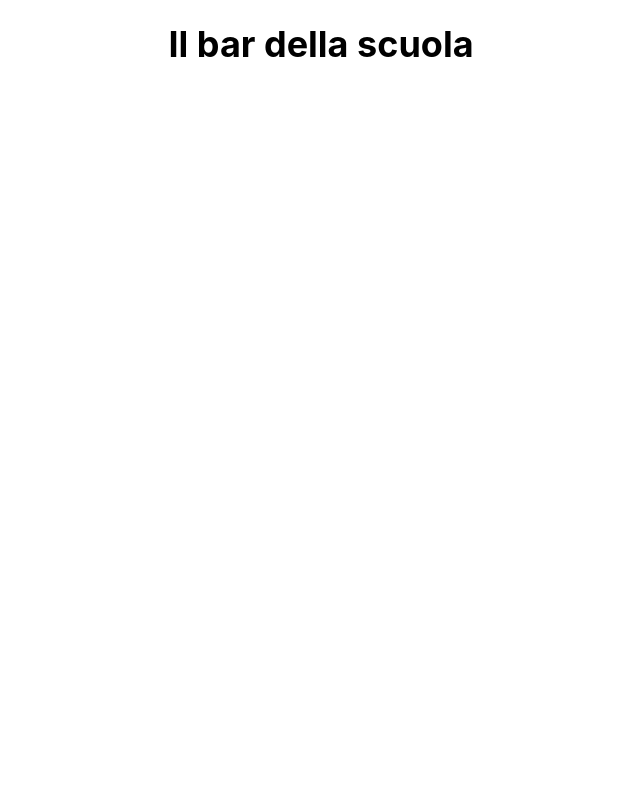
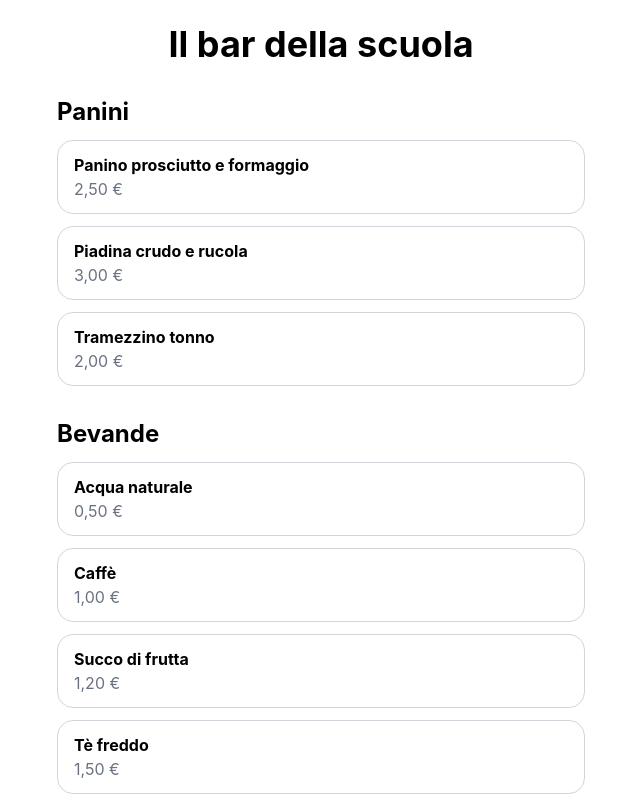
Before and after one commit to VXxNicoxXV/Bar-della-scuola, a React (Vite) app: page / in a window 1280 px wide. Shown: the top 800 px of the page, without its empty margins (319-959 px from the left). Built offline with nearby package versions, Linux system fonts and the light colour scheme.

Commit message:
Menu diviso per categorie

```diff
--- a/src/App.tsx
+++ b/src/App.tsx
@@ -1,6 +1,11 @@
+import { Menu } from "./components/Menu"
+
 function App() {
     return (
-        <h1 className="text-4xl font-bold text-center p-6">Il bar della scuola</h1>
+        <div className="max-w-xl mx-auto p-6 flex flex-col gap-8">
+            <h1 className="text-4xl font-bold text-center">Il bar della scuola</h1>
+            <Menu />
+        </div>
     )
 }
 
--- /dev/null
+++ b/src/components/Menu.tsx
@@ -0,0 +1,22 @@
+import { categories, menu } from "../data/menu"
+import { formatPrice } from "../utils/formatPrice"
+
+export function Menu() {
+    return (
+        <div className="flex flex-col gap-8">
+            {categories.map(category => (
+                <section key={category}>
+                    <h2 className="text-2xl font-bold capitalize mb-3">{category}</h2>
+                    <div className="flex flex-col gap-3">
+                        {menu.filter(product => product.category === category).map(product => (
+                            <div key={product.id} className="px-4 py-3 border border-gray-300 rounded-2xl">
+                                <p className="font-bold">{product.name}</p>
+                                <p className="text-gray-500">{formatPrice(product.price)}</p>
+                            </div>
+                        ))}
+                    </div>
+                </section>
+            ))}
+        </div>
+    )
+}
--- /dev/null
+++ b/src/data/menu.ts
@@ -0,0 +1,22 @@
+export type Category = "panini" | "bevande" | "dolci"
+
+export type Product = {
+    id: number
+    name: string
+    price: number
+    category: Category
+}
+
+export const categories: Category[] = ["panini", "bevande", "dolci"]
+
+export const menu: Product[] = [
+    { id: 1, name: "Panino prosciutto e formaggio", price: 2.5, category: "panini" },
+    { id: 2, name: "Piadina crudo e rucola", price: 3, category: "panini" },
+    { id: 3, name: "Tramezzino tonno", price: 2, category: "panini" },
+    { id: 4, name: "Acqua naturale", price: 0.5, category: "bevande" },
+    { id: 5, name: "Caffè", price: 1, category: "bevande" },
+    { id: 6, name: "Succo di frutta", price: 1.2, category: "bevande" },
+    { id: 7, name: "Tè freddo", price: 1.5, category: "bevande" },
+    { id: 8, name: "Cornetto", price: 1.2, category: "dolci" },
+    { id: 9, name: "Ciambella", price: 1, category: "dolci" },
+]
--- /dev/null
+++ b/src/utils/formatPrice.ts
@@ -0,0 +1,3 @@
+export function formatPrice(value: number): string {
+    return value.toLocaleString("it-IT", { style: "currency", currency: "EUR" })
+}
```
